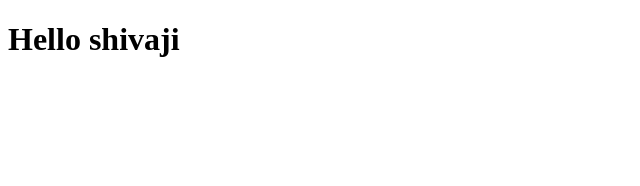
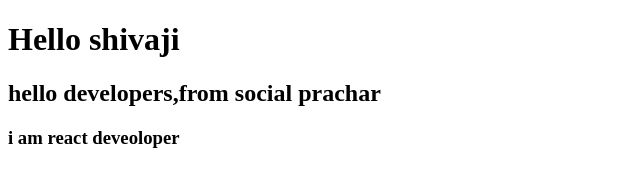
Before and after one commit to shivaji-Gaddam/Github-Example, a plain HTML site: page index.html in a window 1280 px wide. Shown: the whole page, without its empty margins (0-640 px from the left). Drawn offline with Linux system fonts and the light colour scheme.

Commit message:
added a line by raju

```diff
--- a/index.html
+++ b/index.html
@@ -7,5 +7,7 @@
 </head>
 <body>
     <h1>Hello shivaji</h1>
+    <h2>hello developers,from social prachar</h2>
+    <h3>i am react deveoloper</h3>
 </body>
 </html>
```
